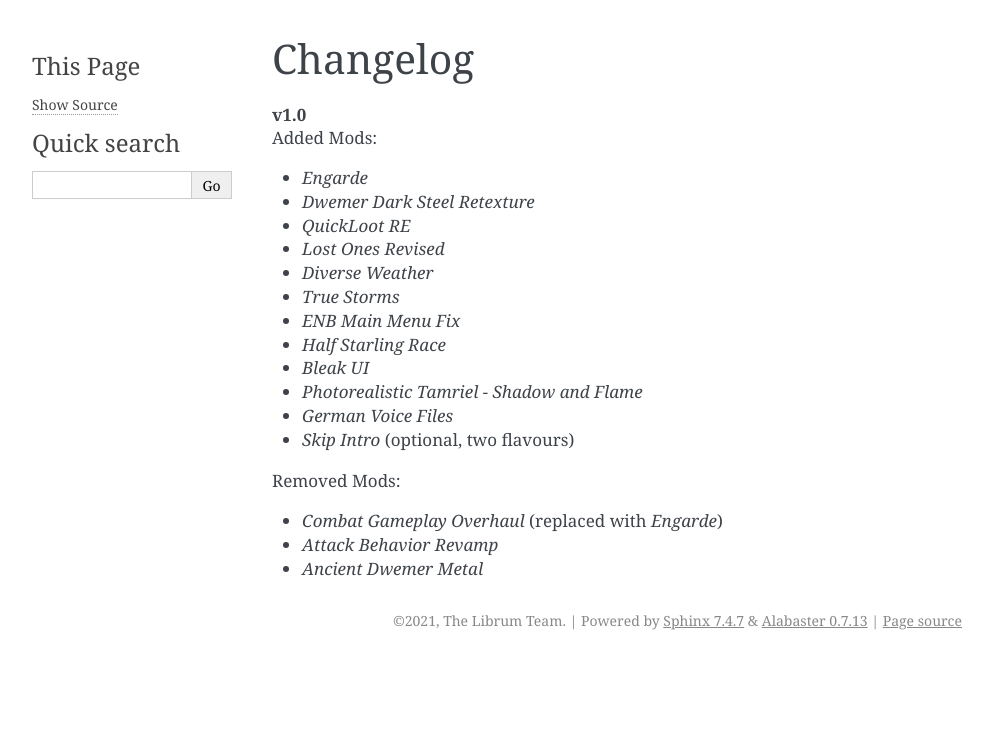
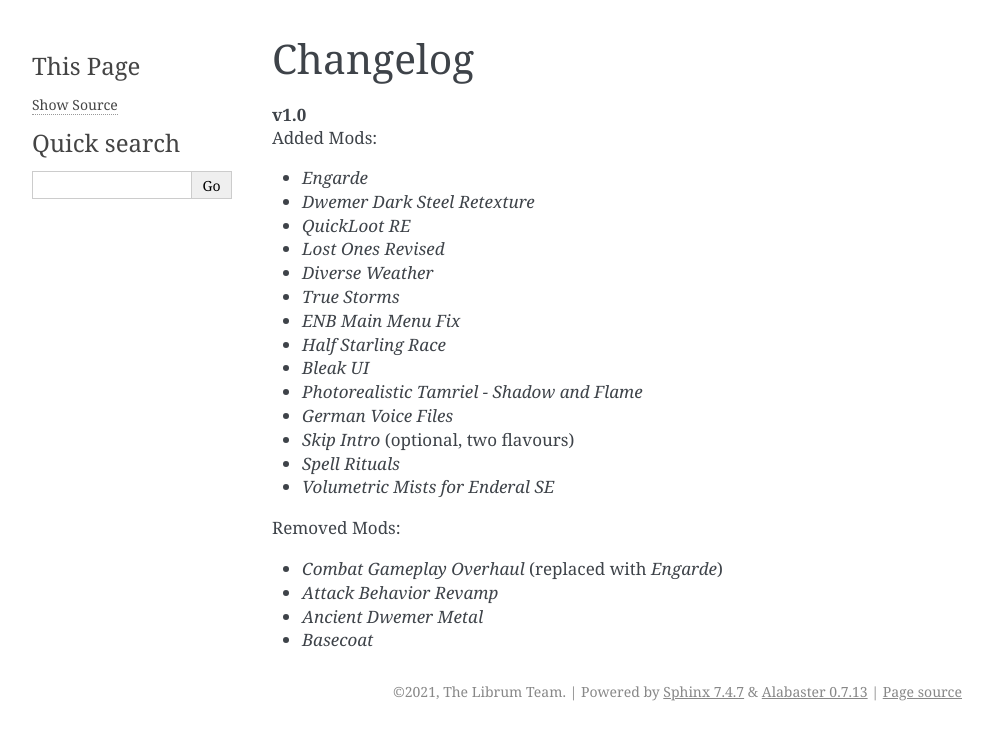
Before and after one commit to apoapse1/somnium-fur-enderal, a Sphinx documentation site: the page built from source/5_Changelog.rst, in a window 1280 px wide. Shown: the top 740 px of the page, without its empty margins (148-1141 px from the left). Built offline with Sphinx 7.4.7, drawn with Linux system fonts in a browser that asks for light colours.

Commit message:
changelog

```diff
--- a/source/5_Changelog.rst
+++ b/source/5_Changelog.rst
@@ -16,9 +16,12 @@
 * *Photorealistic Tamriel - Shadow and Flame*
 * *German Voice Files*
 * *Skip Intro* (optional, two flavours)
+* *Spell Rituals*
+* *Volumetric Mists for Enderal SE*
 
 Removed Mods:
 
 * *Combat Gameplay Overhaul* (replaced with *Engarde*)
 * *Attack Behavior Revamp*
 * *Ancient Dwemer Metal*
+* *Basecoat*
```
